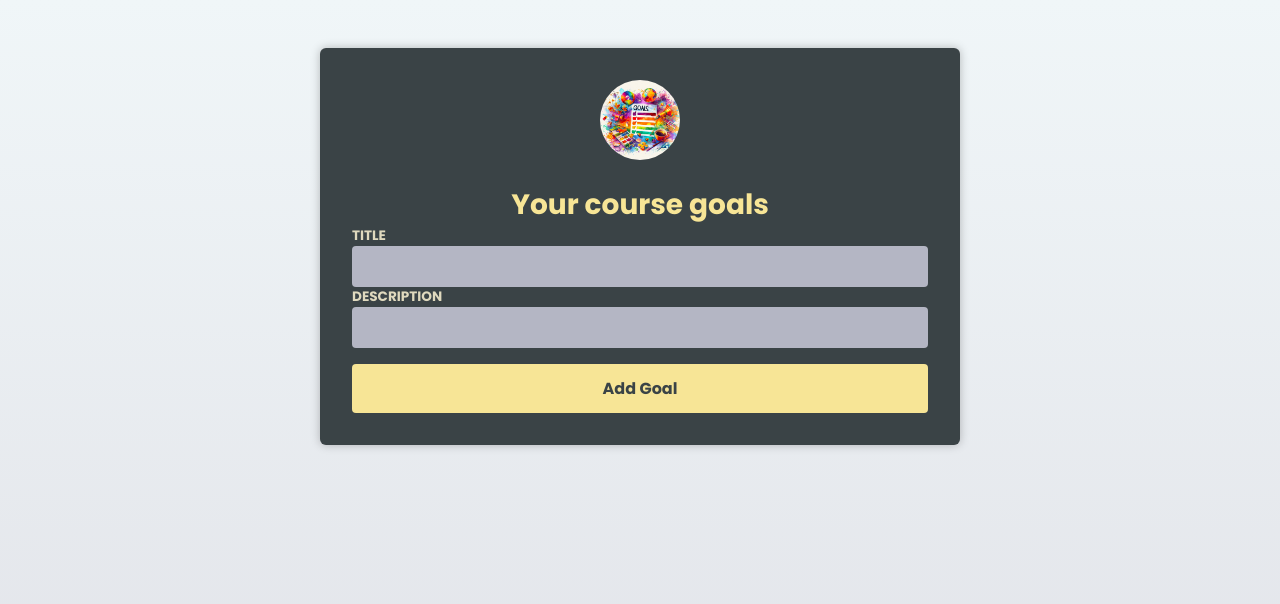
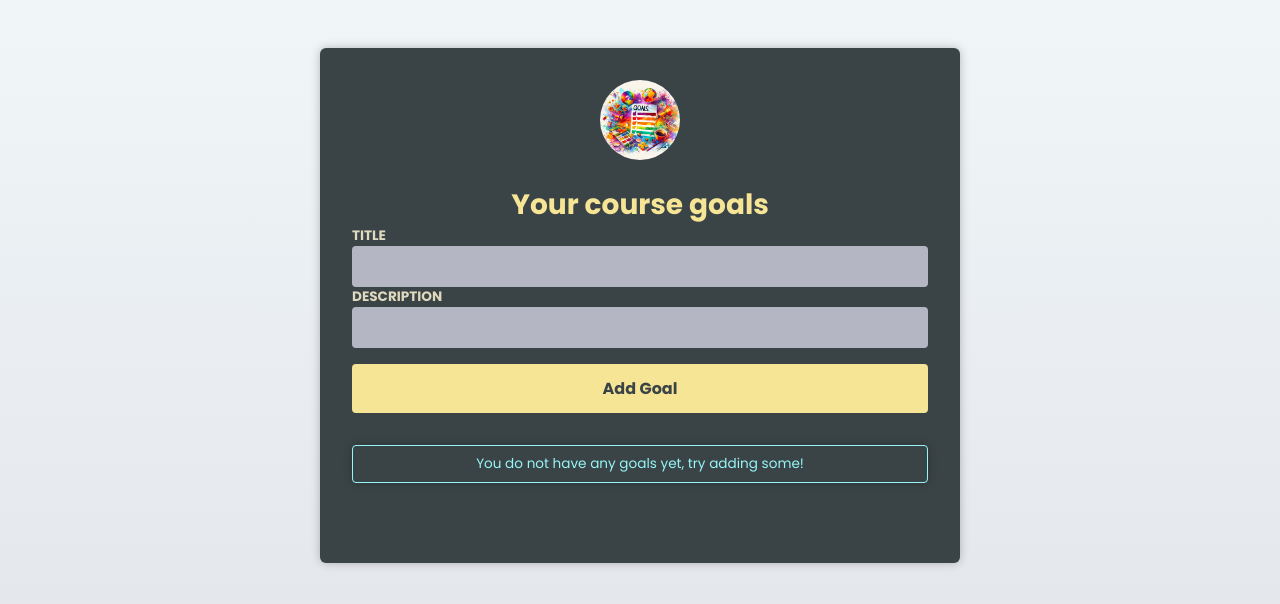
Before and after one commit to JuanMartinez503/ts-goal-tracker, a React (Vite) app: page / in a window 1280 px wide. Shown: the top 604 px of the page. Built offline with nearby package versions, Linux system fonts and the light colour scheme; the HTML template or start-up script is replaced by a standard one.

Commit message:
added a hint box warning

```diff
--- a/src/App.tsx
+++ b/src/App.tsx
@@ -76,9 +76,9 @@ export default function App() {
         {error && <div className='error'>{error}</div>}
       </div>
       </form>
-      <ul>
+
        <CourseGoalList goals={goals} onDelete={handleDelete}/>
-      </ul>
+
 
 
     </main>
--- a/src/components/CourseGoalList.tsx
+++ b/src/components/CourseGoalList.tsx
@@ -1,13 +1,29 @@
 import CourseGoals from "./CourseGoals.tsx"
 import { type TypeCourseGoal } from "../App.tsx"
+import {type  ReactNode } from "react";
+import InfoBox from "./InfoBox.tsx";
+
 type GoalListProps = {
     goals:TypeCourseGoal[];
     onDelete:(id:number)=>void
 }
 export default function CourseGoalList ({goals,onDelete}:GoalListProps){
 
+    let infoBoxDetails:ReactNode;
+    if(goals.length ===0){
+        infoBoxDetails =(<InfoBox mode='hint'>You do not have any goals yet, try adding some!</InfoBox>)
+    }
+
+    else if (goals.length>=4){
+
+            infoBoxDetails =( <InfoBox mode='warning'>You have a lot of goals,please do not put too much on your plate</InfoBox>
+        )
+    }
+
     return (
-        <div>
+        <>
+        {infoBoxDetails}
+                <ul>
             {goals.map(goal=>(
         <li key={goal.id}>
           <CourseGoals title={goal.tittle} onDelete={onDelete} id={goal.id}>
@@ -15,7 +31,9 @@ export default function CourseGoalList ({goals,onDelete}:GoalListProps){
           </CourseGoals>
         </li>
             ))}
-        </div>
+        </ul>
+        </>
+
 
     )
-}
+            }
--- /dev/null
+++ b/src/components/InfoBox.tsx
@@ -0,0 +1,23 @@
+
+
+import { type ReactNode } from "react";
+
+type InfoBoxProps = {
+    mode: 'hint'|'warning';
+    children: ReactNode
+}
+export default function InfoBox({mode,children}:InfoBoxProps){
+
+  return (
+    <>
+    {mode==='hint' ? <aside className="infobox infobox-hint">
+    {children}
+    </aside> :
+    <aside className="infobox infobox-warning warning--medium">
+        <h2>Warning</h2>
+        {children}
+        </aside>}
+    </>
+  )
+
+}
--- a/src/index.css
+++ b/src/index.css
@@ -81,7 +81,7 @@ form button:hover {
 
 ul {
   list-style: none;
-  margin: 0;
+  margin-top: 1%;
   padding: 0;
   display: grid;
   gap: 1rem;
@@ -93,7 +93,6 @@ li {
   padding: 1rem;
   border-radius: 4px;
   box-shadow: 0 0 10px rgba(0, 0, 0, 0.25);
-  margin: 1rem 0  0 0;
 }
 
 li article {
@@ -144,3 +143,31 @@ li button:hover {
   padding: 2%;
   text-align: center;
 }
+.infobox {
+  margin: 2rem 0;
+  padding: 0.5rem;
+  text-align: center;
+  box-shadow: 0 0 10px rgba(0, 0, 0, 0.25);
+  font-size: 0.85rem;
+  border-radius: 4px;
+}
+
+.infobox-hint {
+  border: 1px solid #96f5f7;
+  color: #96f5f7;
+}
+
+.infobox-warning.warning--low {
+  border: 1px solid #f6d84f;
+  color: #f6d84f;
+}
+
+.infobox-warning.warning--medium {
+  border: 1px solid #f9a73b;
+  color: #f9a73b;
+}
+
+.infobox-warning.warning--high {
+  border: 1px solid #f97373;
+  color: #f97373;
+}
```
